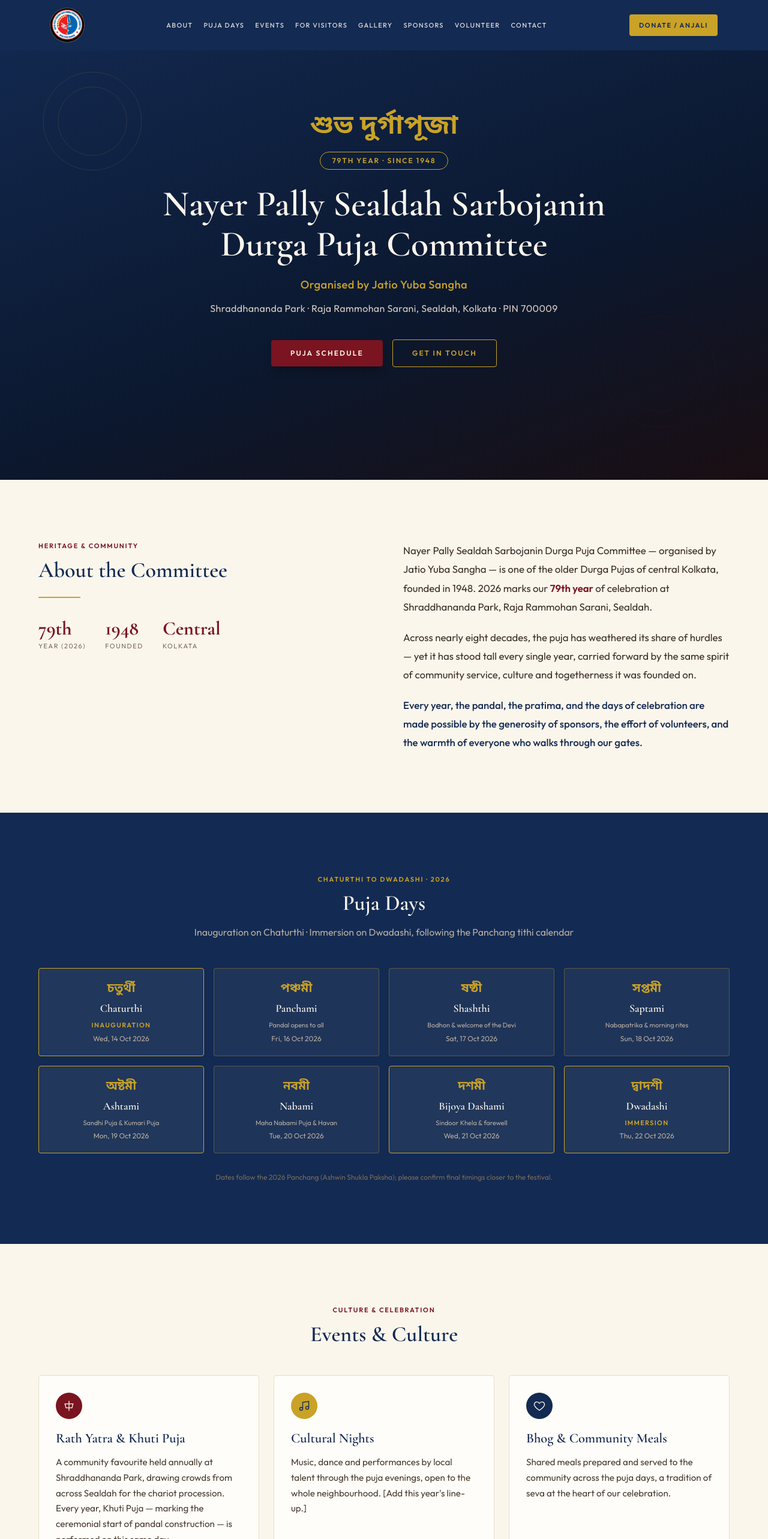
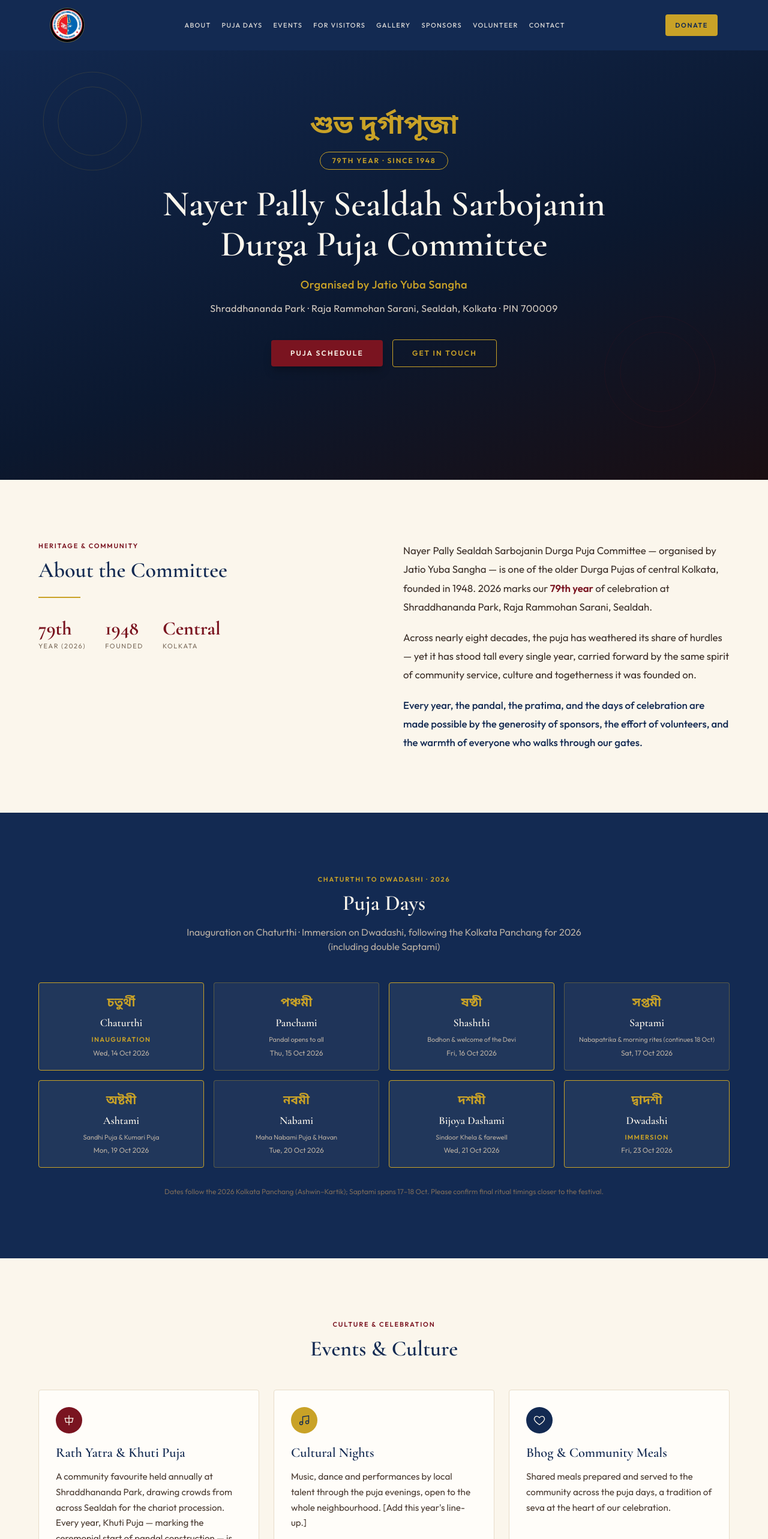
Before and after one commit to Kitty222415/nayer-pally-durga-puja, a Next.js app: page / in a window 1280 px wide. Shown: the top 2566 px of the page at 60% size. Built offline with nearby package versions, Linux system fonts and the light colour scheme.

Commit message:
fix: correct 2026 Puja dates, Anjali for visitors, phone
Align schedule with Kolkata Panchang 2026, move Anjali into
international visitors section, rename Donate-only CTAs, and
update phone to +91 98309 45325.

```diff
--- a/src/components/Contact.tsx
+++ b/src/components/Contact.tsx
@@ -1,7 +1,7 @@
 const cards = [
   {
-    href: "tel:+916291439316",
-    label: "+91 62914 39316",
+    href: "tel:+919830945325",
+    label: "+91 98309 45325",
     external: false,
     icon: (
       <path d="M22 16.92v3a2 2 0 0 1-2.18 2 19.8 19.8 0 0 1-8.63-3.07 19.5 19.5 0 0 1-6-6 19.8 19.8 0 0 1-3.07-8.67A2 2 0 0 1 4.11 2h3a2 2 0 0 1 2 1.72c.13.96.36 1.9.68 2.81a2 2 0 0 1-.45 2.11L8.09 9.91a16 16 0 0 0 6 6l1.27-1.27a2 2 0 0 1 2.11-.45c.9.32 1.85.55 2.81.68A2 2 0 0 1 22 16.92Z" />
--- a/src/components/Donate.tsx
+++ b/src/components/Donate.tsx
@@ -12,7 +12,7 @@ export default function Donate() {
             id="donate-heading"
             className="font-display text-3xl font-semibold text-navy md:text-4xl"
           >
-            Donate &amp; Anjali
+            Donate
           </h2>
           <p className="mt-6 text-base leading-relaxed text-[#4A3B31] md:text-[1.05rem] md:leading-[1.8]">
             We are still a small, community-run puja — and we&apos;d love your
@@ -22,9 +22,9 @@ export default function Donate() {
             the days of celebration.
           </p>
           <p className="mt-4 text-base leading-relaxed text-[#4A3B31] md:text-[1.05rem] md:leading-[1.8]">
-            To make a donation or arrange Anjali, please reach out to the
-            committee directly using the contact details below; we do not
-            currently process payments online.
+            To make a donation, please reach out to the committee directly using
+            the contact details below; we do not currently process payments
+            online.
           </p>
           <a
             href="#contact"
--- a/src/components/Footer.tsx
+++ b/src/components/Footer.tsx
@@ -66,7 +66,7 @@ export default function Footer() {
               </li>
               <li>
                 <a href="#donate" className="focus-ring rounded-sm hover:text-gold">
-                  Donate / Anjali
+                  Donate
                 </a>
               </li>
             </ul>
@@ -78,8 +78,8 @@ export default function Footer() {
             </p>
             <ul className="space-y-2 text-sm leading-relaxed">
               <li>
-                <a href="tel:+916291439316" className="focus-ring rounded-sm hover:text-gold">
-                  +91 62914 39316
+                <a href="tel:+919830945325" className="focus-ring rounded-sm hover:text-gold">
+                  +91 98309 45325
                 </a>
               </li>
               <li>
--- a/src/components/Header.tsx
+++ b/src/components/Header.tsx
@@ -77,7 +77,7 @@ export default function Header() {
             href="#donate"
             className="focus-ring hidden rounded-sm bg-gold px-4 py-2.5 text-[11px] font-semibold uppercase tracking-[0.14em] text-navy transition hover:brightness-110 sm:inline-flex"
           >
-            Donate / Anjali
+            Donate
           </a>
 
           <button
@@ -124,7 +124,7 @@ export default function Header() {
                 className="focus-ring mt-2 block rounded-sm bg-gold px-3 py-3 text-center text-sm font-semibold uppercase tracking-[0.16em] text-navy"
                 onClick={() => setOpen(false)}
               >
-                Donate / Anjali
+                Donate
               </a>
             </li>
           </ul>
--- a/src/components/PujaDays.tsx
+++ b/src/components/PujaDays.tsx
@@ -10,19 +10,20 @@ const days = [
     bengali: "পঞ্চমী",
     name: "Panchami",
     note: "Pandal opens to all",
-    date: "Fri, 16 Oct 2026",
+    date: "Thu, 15 Oct 2026",
   },
   {
     bengali: "ষষ্ঠী",
     name: "Shashthi",
     note: "Bodhon & welcome of the Devi",
-    date: "Sat, 17 Oct 2026",
+    date: "Fri, 16 Oct 2026",
+    highlight: true,
   },
   {
     bengali: "সপ্তমী",
     name: "Saptami",
-    note: "Nabapatrika & morning rites",
-    date: "Sun, 18 Oct 2026",
+    note: "Nabapatrika & morning rites (continues 18 Oct)",
+    date: "Sat, 17 Oct 2026",
   },
   {
     bengali: "অষ্টমী",
@@ -48,7 +49,7 @@ const days = [
     bengali: "দ্বাদশী",
     name: "Dwadashi",
     note: "Immersion",
-    date: "Thu, 22 Oct 2026",
+    date: "Fri, 23 Oct 2026",
     highlight: true,
   },
 ];
@@ -71,7 +72,7 @@ export default function PujaDays() {
           </h2>
           <p className="mt-4 text-sm text-[#B9AFA3] md:text-base">
             Inauguration on Chaturthi · Immersion on Dwadashi, following the
-            Panchang tithi calendar
+            Kolkata Panchang for 2026 (including double Saptami)
           </p>
         </div>
 
@@ -106,8 +107,8 @@ export default function PujaDays() {
         </ol>
 
         <p className="mt-8 text-center text-xs text-muted">
-          Dates follow the 2026 Panchang (Ashwin Shukla Paksha); please confirm
-          final timings closer to the festival.
+          Dates follow the 2026 Kolkata Panchang (Ashwin–Kartik); Saptami spans
+          17–18 Oct. Please confirm final ritual timings closer to the festival.
         </p>
       </div>
     </section>
--- a/src/components/Visitors.tsx
+++ b/src/components/Visitors.tsx
@@ -37,6 +37,10 @@ export default function Visitors() {
               spirit of the neighbourhood. From Shashthi onward, our
               international guests are offered a special Bhog of Maa Durga,
               along with a friendly introduction to each day&apos;s customs.
+              Guests from abroad may also offer{" "}
+              <strong className="font-semibold text-navy">Anjali</strong> to
+              Maa Durga with the committee&apos;s guidance — a simple, heartfelt
+              way to take part in the worship.
             </p>
             <a
               href="#contact"
```
